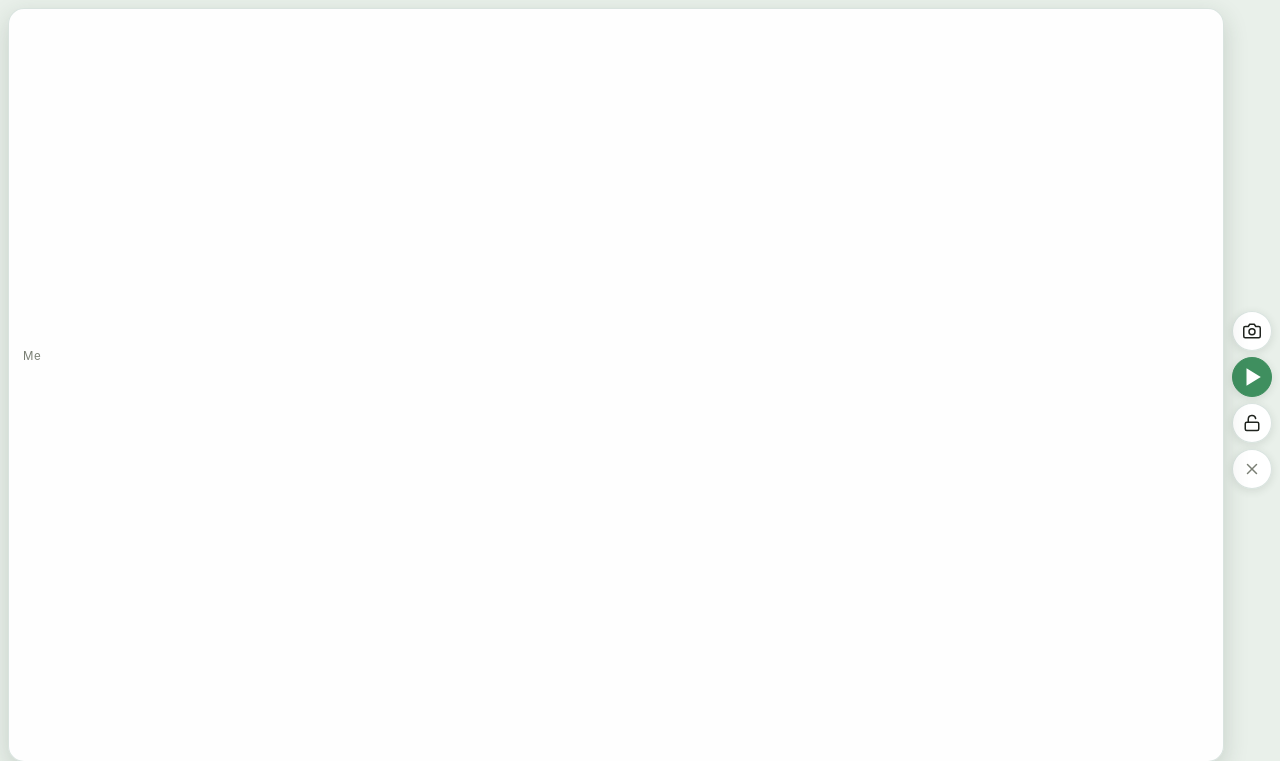
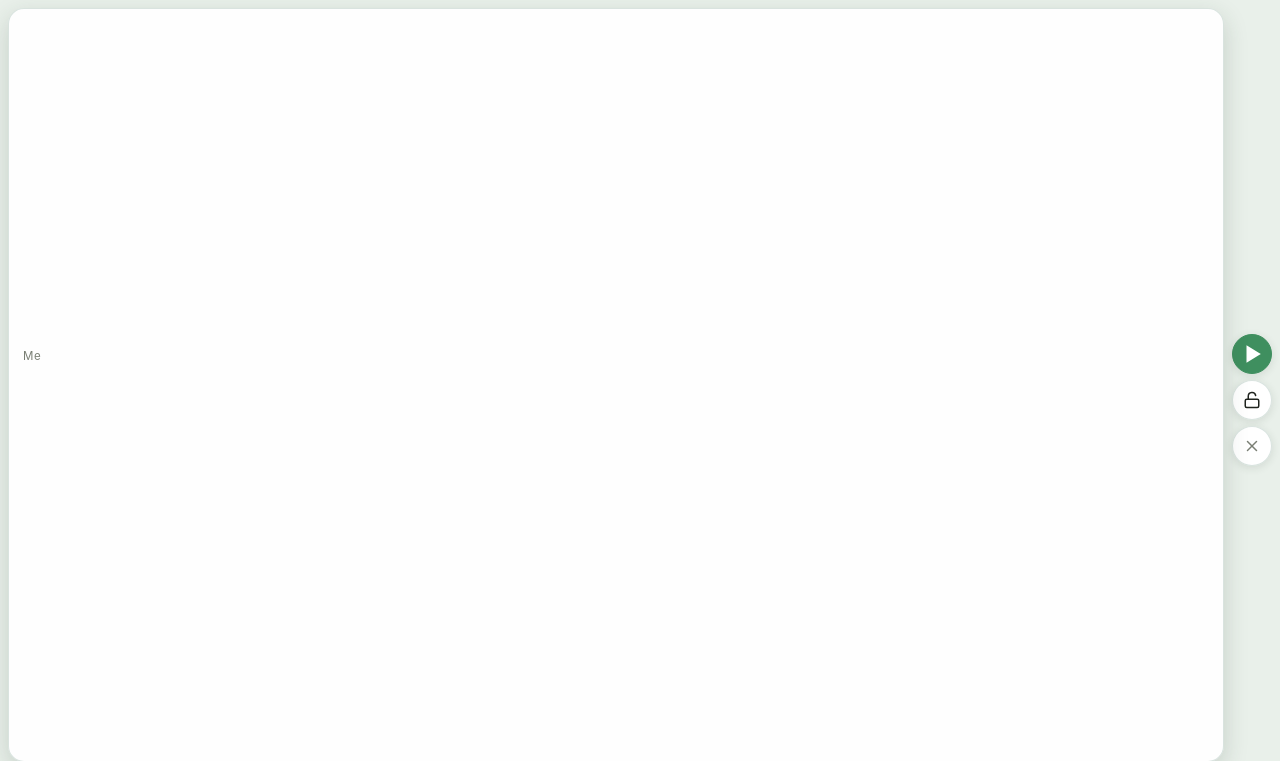
Before and after one commit to ganlanqwq/GanlanTranslate, a Flask app: page /panel in a window 1280 px wide. Shown: the top 761 px of the page. Run offline with Flask 3, Linux system fonts and the light colour scheme; data that the repository does not hold is empty.

Commit message:
悬浮窗：自我、他人不再显示相机按钮
隐藏相机按钮的 .btn-screen { display: none } 写在通用 .btn { display: flex }
前面，同样的优先级被后者盖掉，三个悬浮窗都出现了相机按钮。改成
body:not(.role-screen) .btn-screen，只有屏幕悬浮窗保留。

Co-Authored-By: Claude Opus 5.5 <noreply@anthropic.com>

```diff
--- a/ui/templates/panel.html
+++ b/ui/templates/panel.html
@@ -247,12 +247,9 @@
             min-height: 0;
         }
 
-        .btn-screen {
+        /* 只有屏幕悬浮窗有相机按钮；写成 body:not(...) 是为了压过后面 .btn 的 display:flex */
+        body:not(.role-screen) .btn-screen {
             display: none;
-        }
-
-        body.role-screen .btn-screen {
-            display: flex;
         }
 
         .btn-screen.busy {
```
